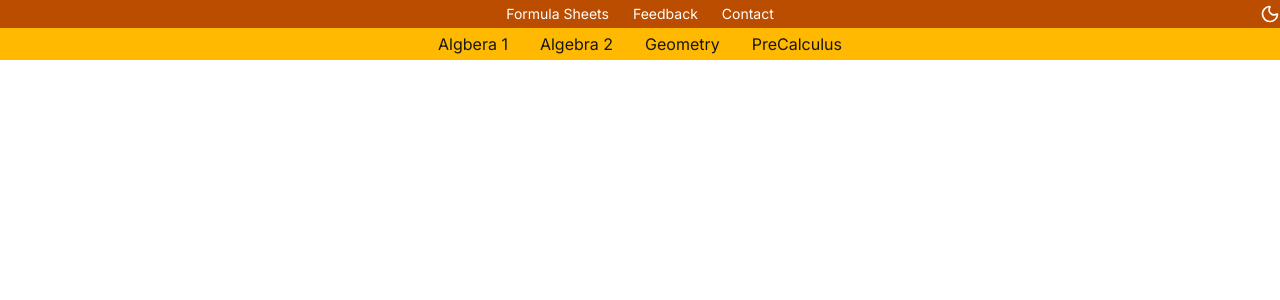
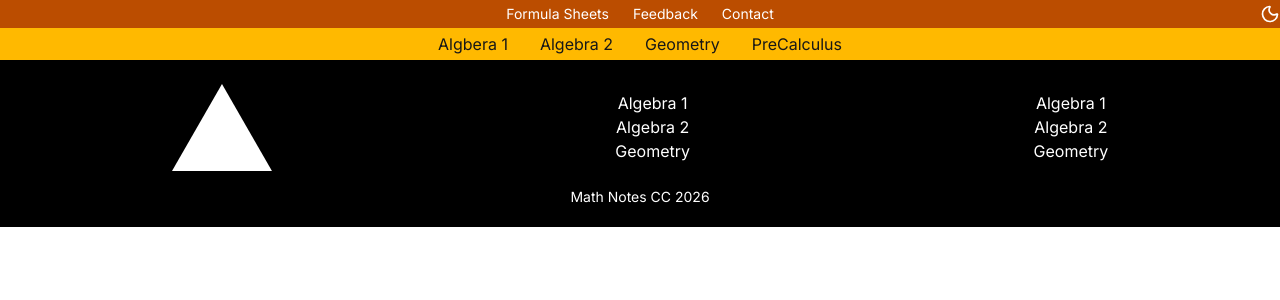
Before and after one commit to dakshs-07/math-notes, a Next.js app: page / in a window 1280 px wide. Shown: the top 300 px of the page. Built offline with nearby package versions, Linux system fonts and the light colour scheme.

Commit message:
added footer

```diff
--- a/app/layout.js
+++ b/app/layout.js
@@ -1,6 +1,7 @@
 import { Montserrat, Inter } from "next/font/google";
 import "./globals.css";
 import Header from "@/components/Header";
+import Footer from "@/components/Footer";
 
 const montserrat = Montserrat({
   variable: "--font-montserrat",
@@ -28,6 +29,7 @@ export default function RootLayout({ children }) {
       <body className="min-h-full flex flex-col">
         <Header />
         {children}
+        <Footer />
       </body>
     </html>
   );
--- /dev/null
+++ b/components/Footer.jsx
@@ -0,0 +1,27 @@
+import Image from 'next/image'
+import Link from 'next/link'
+import React from 'react'
+
+function Footer() {
+    const linkhover = "hover:underline hover:text-amber-200";
+  return (
+    <div className="bg-black text-white py-5">
+      <div className="flex justify-around max-h-[330px] py-1">
+        <Image src="/vercel.svg" alt="logo" width={100} height={100} />
+        <div className="flex flex-col justify-center items-center">
+          <Link href="/" className={linkhover}>Algebra 1</Link>
+          <Link href="/" className={linkhover}>Algebra 2</Link>
+          <Link href="/" className={linkhover}>Geometry</Link>
+        </div>
+        <div className="flex flex-col justify-center items-center">
+          <Link href="/" className={linkhover}>Algebra 1</Link>
+          <Link href="/" className={linkhover}>Algebra 2</Link>
+          <Link href="/" className={linkhover}>Geometry</Link>
+        </div>
+      </div>
+      <p className="text-sm text-center mt-3">Math Notes CC 2026</p>
+    </div>
+  );
+}
+
+export default Footer
```
